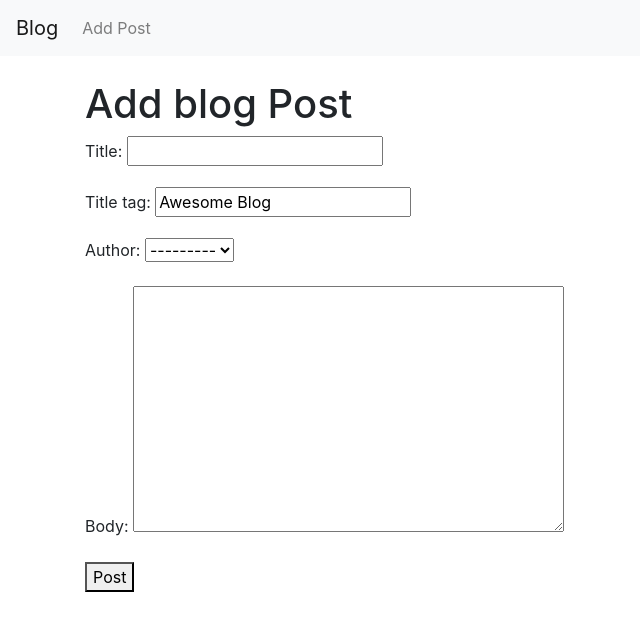
After one commit to AmarKakde/website, a Django app: page /add_post/ in a window 1280 px wide. The commit adds this page. Shown: the top 631 px of the page, without its empty margins (0-640 px from the left). Run offline with Django 5.2, Linux system fonts and the light colour scheme.

Commit message:
forms.py

```diff
--- a/src/blog/models.py
+++ b/src/blog/models.py
@@ -1,10 +1,15 @@
 from django.db import models
 from django.contrib.auth.models import User
+from django.urls import reverse
 
 class Post(models.Model):
     title = models.CharField(max_length=255)
+    title_tag = models.CharField(max_length=255, default="Awesome Blog")
     author = models.ForeignKey(User, on_delete=models.CASCADE)
     body = models.TextField()
 
     def __str__(self) -> str:
         return self.title + ' | ' + str(self.author)
+
+    def get_absolute_url(self):
+        return reverse('article_detail', args=(str(self.id)))
--- a/src/blog/urls.py
+++ b/src/blog/urls.py
@@ -1,9 +1,10 @@
 from django.urls import path
 # from . import views
-from .views import HomeView, ArticleDetailView
+from .views import HomeView, ArticleDetailView, AddPostView
 
 urlpatterns = [
     # path('', view=views.home, name='home'),
     path('', HomeView.as_view(), name='home'),
-    path('article/<int:pk>', ArticleDetailView.as_view(), name='article-detail'),
+    path('article/<int:pk>', ArticleDetailView.as_view(), name='article_detail'),
+    path('add_post/', AddPostView.as_view(), name='add_post'),
 ]
--- a/src/blog/views.py
+++ b/src/blog/views.py
@@ -1,5 +1,5 @@
 from django.shortcuts import render
-from django.views.generic import ListView, DetailView
+from django.views.generic import ListView, DetailView, CreateView
 from .models import Post
 
 # Create your views here.
@@ -13,3 +13,8 @@ class HomeView(ListView):
 class ArticleDetailView(DetailView):
     model = Post
     template_name = 'article_detail.html'
+
+class AddPostView(CreateView):
+    model = Post
+    template_name = 'add_post.html'
+    fields = '__all__'
--- /dev/null
+++ b/src/templates/add_post.html
@@ -0,0 +1,11 @@
+{% extends 'base.html' %}
+{% block title %}{{block.super}}Add blog Post{% endblock title%}
+{% block content %}
+    <h1>Add blog Post</h1>
+    <form method="POST">
+        {% csrf_token %}
+        {{form.as_p}}
+        <button>Post</button>
+    </form>
+
+{% endblock content %}
--- a/src/templates/article_detail.html
+++ b/src/templates/article_detail.html
@@ -1,3 +1,6 @@
+{% extends 'base.html' %}
+{% block title %}{{block.super}}{{post.title_tag}}{% endblock title%}
+{% block content %}
 <h1>{{post.title}}</h1>
 <small>{{post.author}}</small>
 <hr>
@@ -5,4 +8,5 @@
 
 <br>
 <br>
-<a href="{% url 'home' %}">Back</a>
+<a href="{% url 'home' %}" class="btn btn-secondary">Back</a>
+{% endblock content %}
--- /dev/null
+++ b/src/templates/base.html
@@ -0,0 +1,45 @@
+<!doctype html>
+<html lang="en">
+  <head>
+    <!-- Required meta tags -->
+    <meta charset="utf-8">
+    <meta name="viewport" content="width=device-width, initial-scale=1, shrink-to-fit=no">
+
+    <!-- Bootstrap CSS -->
+    <link rel="stylesheet" href="https://cdn.jsdelivr.net/npm/bootstrap@4.4.1/dist/css/bootstrap.min.css" integrity="sha384-Vkoo8x4CGsO3+Hhxv8T/Q5PaXtkKtu6ug5TOeNV6gBiFeWPGFN9MuhOf23Q9Ifjh" crossorigin="anonymous">
+
+    <title>{% block title %}Blogger | {% endblock title%}</title>
+  </head>
+  <body>
+    <nav class="navbar navbar-expand-lg navbar-light bg-light">
+      <a class="navbar-brand" href="{% url 'home' %}">Blog</a>
+      <button class="navbar-toggler" type="button" data-toggle="collapse" data-target="#navbarSupportedContent" aria-controls="navbarSupportedContent" aria-expanded="false" aria-label="Toggle navigation">
+        <span class="navbar-toggler-icon"></span>
+      </button>
+
+      <div class="collapse navbar-collapse" id="navbarSupportedContent">
+        <ul class="navbar-nav mr-auto">
+          <li class="nav-item">
+            <a class="nav-link" href="{% url 'add_post' %}">Add Post</a>
+          </li>
+        </ul>
+        <!-- <form class="form-inline my-2 my-lg-0">
+          <input class="form-control mr-sm-2" type="search" placeholder="Search" aria-label="Search">
+          <button class="btn btn-outline-success my-2 my-sm-0" type="submit">Search</button>
+        </form> -->
+      </div>
+    </nav>
+
+    <br>
+    <div class="container">
+      {% block content%}
+      {% endblock content%}
+    </div>
+
+    <!-- Optional JavaScript -->
+    <!-- jQuery first, then Popper.js, then Bootstrap JS -->
+    <script src="https://code.jquery.com/jquery-3.4.1.slim.min.js" integrity="sha384-J6qa4849blE2+poT4WnyKhv5vZF5SrPo0iEjwBvKU7imGFAV0wwj1yYfoRSJoZ+n" crossorigin="anonymous"></script>
+    <script src="https://cdn.jsdelivr.net/npm/popper.js@1.16.0/dist/umd/popper.min.js" integrity="sha384-Q6E9RHvbIyZFJoft+2mJbHaEWldlvI9IOYy5n3zV9zzTtmI3UksdQRVvoxMfooAo" crossorigin="anonymous"></script>
+    <script src="https://cdn.jsdelivr.net/npm/bootstrap@4.4.1/dist/js/bootstrap.min.js" integrity="sha384-wfSDF2E50Y2D1uUdj0O3uMBJnjuUD4Ih7YwaYd1iqfktj0Uod8GCExl3Og8ifwB6" crossorigin="anonymous"></script>
+  </body>
+</html>
```
Also changed, not shown: src/blog/forms.py (added, +13 -0 lines), src/templates/home.html (+6 -14 lines), src/blog/migrations/0002_post_title_tag.py (added).
